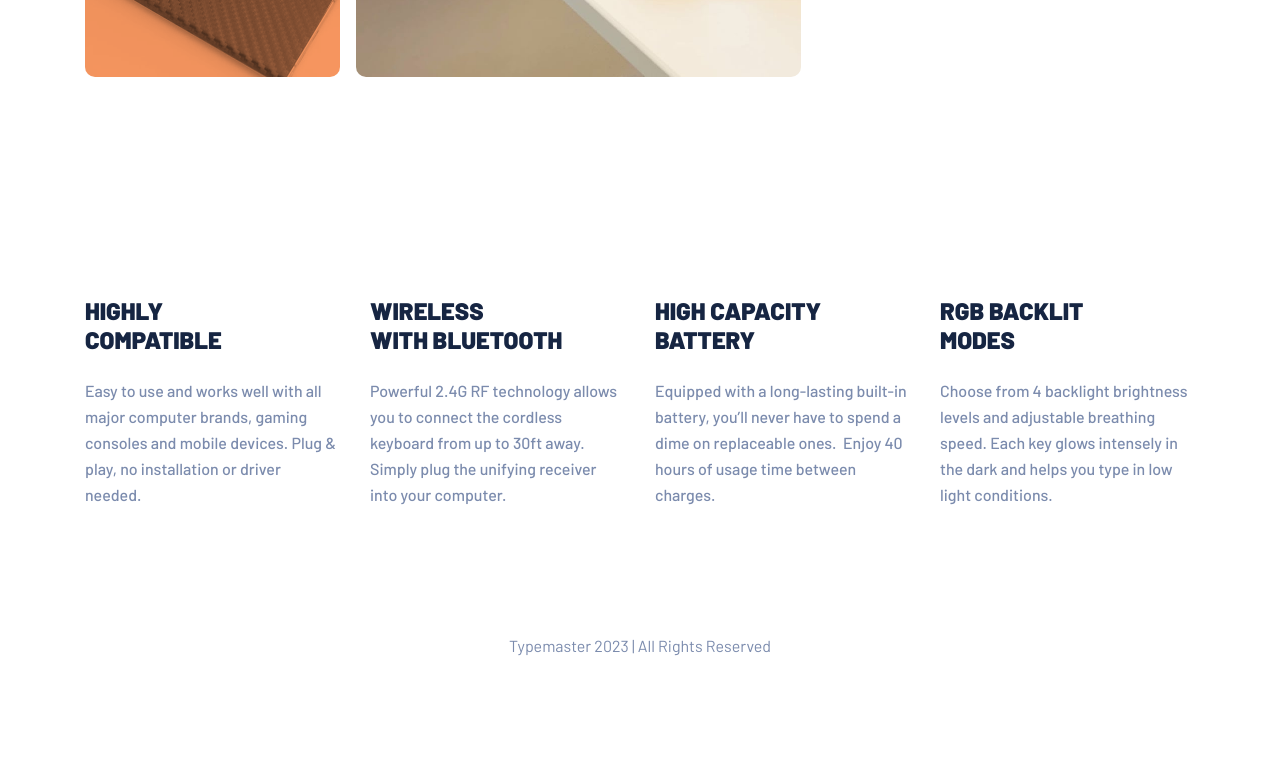
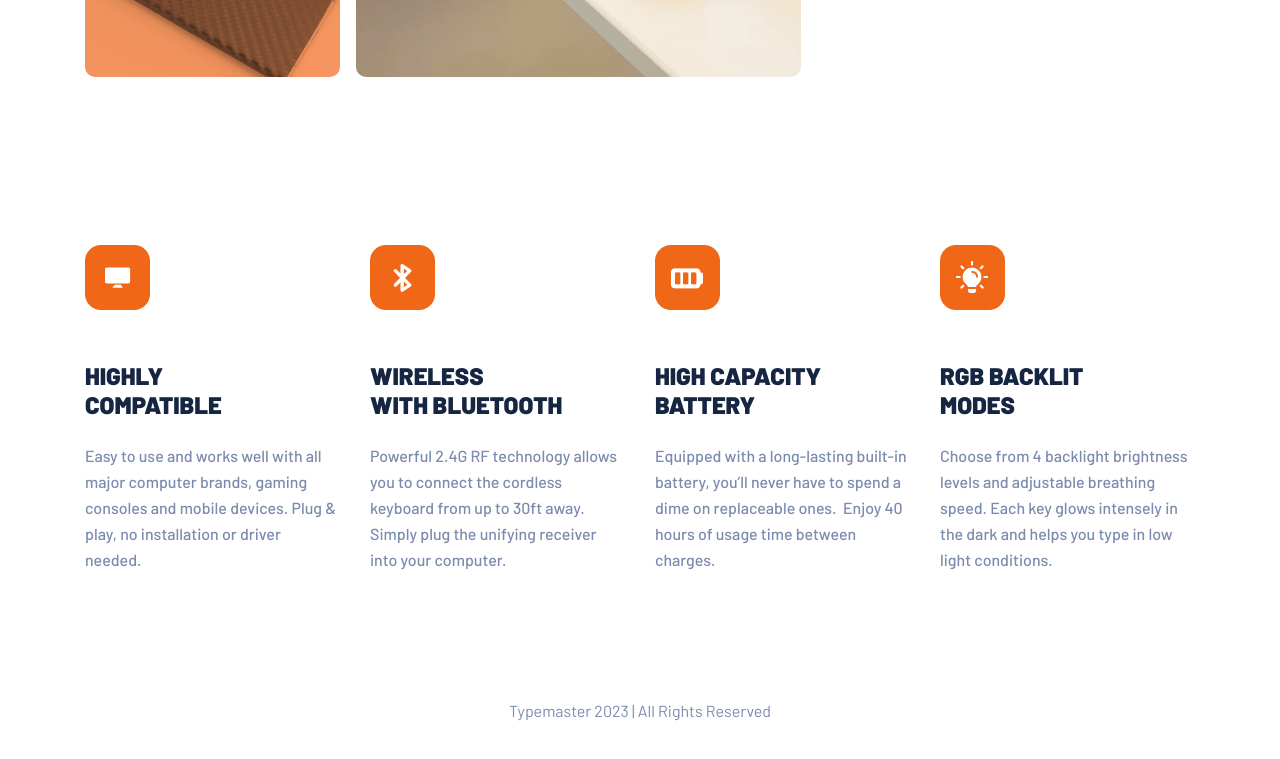
Before and after one commit to MrRobotBDR/Typemaster-pre-launch-landing-page, a plain HTML site: page index.html in a window 1280 px wide. Shown: the part 1123-1882 px from the top of the page. Before the commit the page ends 1833 px from the top, so only its background shows below. Drawn offline with Linux system fonts and the light colour scheme; the site is published under a folder, as on GitHub Pages, so addresses that start at the root find nothing.

Commit message:
Update index.html

```diff
--- a/index.html
+++ b/index.html
@@ -60,22 +60,22 @@
 
 		<section class="card-container">
 			<div class="compatible card">
-				<img src="/starter-code/assets/shared/icon-orange-compatible.png" alt="" />
+				<img src="./starter-code/assets/shared/icon-orange-compatible.png" alt="" />
 				<h2>Highly<br />compatible</h2>
 				<p>Easy to use and works well with all major computer brands, gaming consoles and mobile devices. Plug & play, no installation or driver needed.</p>
 			</div>
 			<div class="bluetooth card">
-				<img src="/starter-code/assets/shared/icon-orange-bluetooth.png" alt="" />
+				<img src="./starter-code/assets/shared/icon-orange-bluetooth.png" alt="" />
 				<h2>Wireless<br />with bluetooth</h2>
 				<p>Powerful 2.4G RF technology allows you to connect the cordless keyboard from up to 30ft away. Simply plug the unifying receiver into your computer.</p>
 			</div>
 			<div class="battery card">
-				<img src="/starter-code/assets/shared/icon-orange-battery.png" alt="" />
+				<img src="./starter-code/assets/shared/icon-orange-battery.png" alt="" />
 				<h2>High capacity battery</h2>
 				<p>Equipped with a long-lasting built-in battery, you’ll never have to spend a dime on replaceable ones.  Enjoy 40 hours of usage time between charges.</p>
 			</div>
 			<div class="rgb card">
-				<img src="/starter-code/assets/shared/icon-orange-light.png" alt="" />
+				<img src="./starter-code/assets/shared/icon-orange-light.png" alt="" />
 				<h2>RGB backlit <br />modes</h2>
 				<p>Choose from 4 backlight brightness levels and adjustable breathing speed. Each key glows intensely in the dark and helps you type in low light conditions.</p>
 			</div>
```
